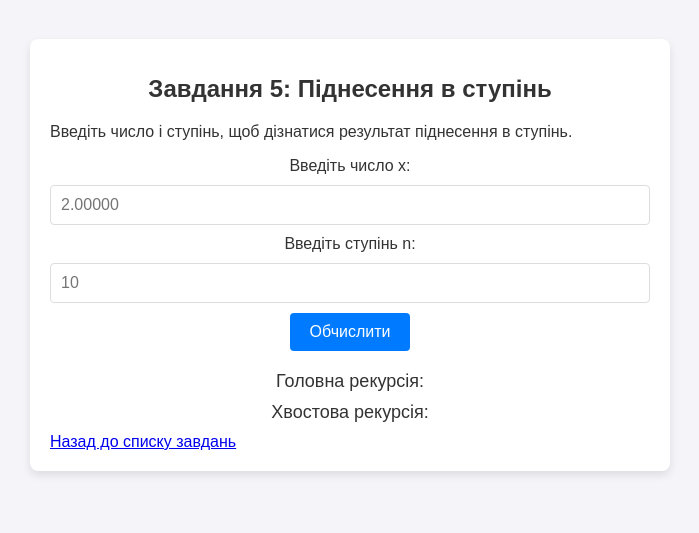
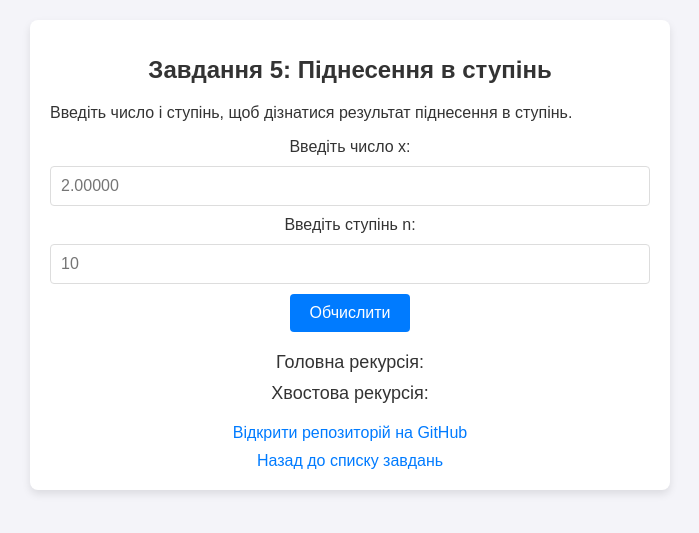
Before and after one commit to EthernalSadness/Functional-Programming, a plain HTML site: page task5.html in a window 1280 px wide. Shown: the part 145-678 px from the top of the page, without its empty margins (290-989 px from the left). Drawn offline with Linux system fonts and the light colour scheme.

Commit message:
AddedLinks

```diff
--- a/task5.html
+++ b/task5.html
@@ -24,8 +24,10 @@
             <p id="resultRecursive">Головна рекурсія: </p>
             <p id="resultTailRecursive">Хвостова рекурсія: </p>
         </div>
-
-        <a href="index.html" class="back-link">Назад до списку завдань</a>
+        <div class="links">
+            <a href="https://github.com/EthernalSadness/Functional-Programming" target="_blank" class="repo-link">Відкрити репозиторій на GitHub</a>
+            <a href="index.html" class="back-link">Назад до списку завдань</a>
+        </div>
     </div>
 </body>
 </html>
```
Also changed, not shown: task1.html (+1 -1 lines), task2.html (+1 -1 lines), task3.html (+1 -1 lines), task4.html (+1 -1 lines).
